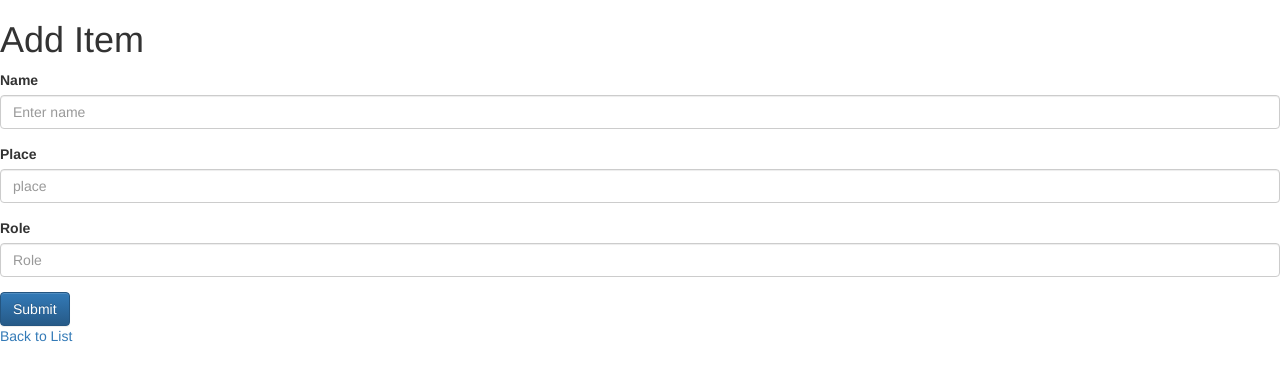
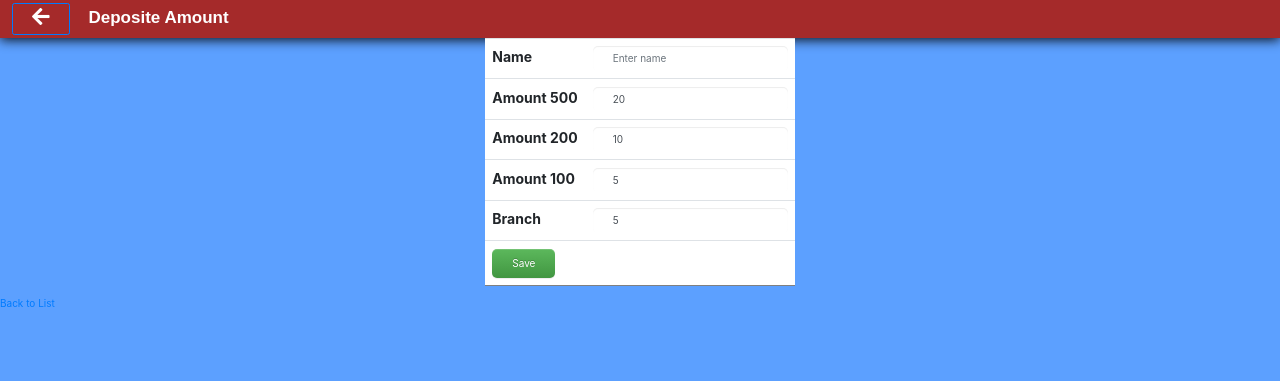
Before and after one commit to rajanchelladurai/Rajan_Python_Task, a Flask app: page /add in a window 1280 px wide. Shown: the top 381 px of the page. Run offline with Flask 3, Linux system fonts and the light colour scheme; lists and menus that the app fills with data are empty; some libraries are stand-ins or nearby versions.

Commit message:
Banking solutions withdrawal , Deposite , check balance

```diff
--- a/main.py
+++ b/main.py
@@ -1,34 +1,26 @@
 import os
 
-from eralchemy import render_er
-from flask import Flask, render_template, request, redirect, url_for, flash , session
+from flask import Flask, render_template, request, redirect, url_for, flash, session, jsonify
 import sqlite3
-import graphviz
+
 
 import requests
 from sqlalchemy.testing import db
 
 app = Flask(__name__)
-app.secret_key = "secret_key"  # Used for flash messages
-
-DATABASE = 'User_Validation.db'
-# WEATHER = 'weather.db'
-# API_KEY = 'your_openweathermap_api_key'
-# BASE_URL = 'http://api.openweathermap.org/data/2.5/weather'
-# app.config['SQLALCHEMY_DATABASE_URI'] = 'sqlite:///weather.db'
+app.secret_key = "secret_key"
+DATABASE = 'Account_Summary.db'
 app.config['SQLALCHEMY_TRACK_MODIFICATIONS'] = False
 
-# city = 'chennai'
-# response = requests.get(BASE_URL, params={'q': city, 'appid': API_KEY, 'units': 'metric'})
-# print(response)
+
 def init_db():
     """Initialize the SQLite database."""
     conn = sqlite3.connect(DATABASE)
     cursor = conn.cursor()
-    cursor.execute('''CREATE TABLE IF NOT EXISTS items (
+    cursor.execute('''CREATE TABLE IF NOT EXISTS atm (
                         id INTEGER PRIMARY KEY,
                         name TEXT NOT NULL,
-                        role TEXT,
+                        balance TEXT,
                         place TEXT
                     )''')
     # conn1 = sqlite3.connect(WEATHER)
@@ -42,92 +34,83 @@ def index():
     """Display all records."""
     conn = sqlite3.connect(DATABASE)
     cursor = conn.cursor()
-    cursor.execute("SELECT * FROM items")
-    items = cursor.fetchall()
+    cursor.execute("SELECT * FROM atm")
+    account_user_list = cursor.fetchall()
+    print("account_user_list ",account_user_list)
     conn.close()
-    return render_template('index.html', items=items , names=items[1], values=items[0])
+    return render_template('index.html', items=account_user_list )
 
 
 
 @app.route('/add', methods=['GET', 'POST'])
 def add_item():
     """Add a new record."""
+
     if request.method == 'POST':
         name = request.form['name']
-        description = request.form['place']
-        role = request.form['role']
+        amount_20 = request.form['amount_20']
+        amount_10 = request.form['amount_10']
+        amount_5 = request.form['amount_5']
+        place = request.form['place']
+        amt = int(amount_20) * 500 + int(amount_10) * 200 + int(amount_5) * 100
+        print("Amount Desposite",amt)
         conn = sqlite3.connect(DATABASE)
         cursor = conn.cursor()
-        cursor.execute("INSERT INTO items (name, place,role) VALUES (?, ?, ?)", (name, description,role))
+        cursor.execute("INSERT INTO atm (name, balance,place) VALUES (?, ?, ?)", (name,amt,place))
         conn.commit()
         conn.close()
 
-        flash("Item added successfully!")
+        flash("Amount added your account successfully!")
         return redirect(url_for('index'))
     return render_template('add.html')
 
+@app.route('/check_balance/<int:id>', methods=['GET', 'POST'])
+def check_balance(id):
+    """ To view the bank account balance"""
+    print("balance check")
+    conn = sqlite3.connect(DATABASE)
+    cursor = conn.cursor()
+    query = (
+        f"select balance from atm where id={id};"
+    )
+    cursor.execute(query)
+    queryset = cursor.fetchall()
+    print("view balance :",queryset)
+    return render_template('balance_view.html', amt = queryset[0][0])
 
-@app.route('/edit/<int:id>', methods=['GET', 'POST'])
-def edit_item(id):
-    """Edit an existing record."""
-    print("id-val",id)
-
-    conn = sqlite3.connect(DATABASE)
-
-    cursor = conn.cursor()
-    if request.method == 'POST':
-        name = request.form['name']
-        description = request.form['place']
-        role = request.form['role']
-        cursor.execute("UPDATE items SET name = ?, place = ?, role = ? WHERE id = ?", (name, description,role, id))
+@app.route('/submit_withdrawal/<int:id>', methods=['POST'])
+def submit_withdrawal(id):
+    print("Processing withdrawal...")
+    try:
+        data = request.get_json()
+        withdrawal_amount = data.get('withdrawalAmount')
+        if withdrawal_amount is None:
+            return jsonify({"error": "No withdrawal amount provided."}), 400
+        print(f"Received ID: {id}, Withdrawal Amount: {withdrawal_amount}")
+        conn = sqlite3.connect(DATABASE)
+        cursor = conn.cursor()
+        query = (
+            f"select balance from atm where id={id};"
+        )
+        cursor.execute(query)
+        queryset = cursor.fetchall()
+        balance = queryset[0][0]
+        print("bank balance",balance)
+        balance = int(balance) - int(withdrawal_amount)
+        cursor.execute("UPDATE atm SET balance = ? WHERE id = ?", (balance, id))
         conn.commit()
         conn.close()
-        flash("Item updated successfully!")
-        return redirect(url_for('index'))
-
-    cursor.execute("SELECT * FROM items WHERE id = ?", (id,))
-    item = cursor.fetchone()
-    conn.close()
-    if item[2] == 'Admin' or item[2] == 'admin':
-        msg = 'You are eligible to edit the records'
-        return render_template('edit.html', item=item,msg = msg)
-    else:
-        flash("You are not eligible to edit ... only allow for Admin ")
-        return redirect(url_for('index'))
-
-
-@app.route('/delete/<int:id>', methods=['POST'])
-def delete_item(id):
-    """Delete a record."""
-    conn = sqlite3.connect(DATABASE)
-    cursor = conn.cursor()
-    cursor.execute("DELETE FROM items WHERE id = ?", (id,))
-    delete_access = cursor.execute("SELECT * FROM items WHERE id = ?", (id,))
-    delete_access = cursor.fetchone()
-    print("delete_access : ",delete_access)
-    if delete_access[2] == 'Admin' or delete_access[2] == 'admin':
-        cursor.execute("DELETE FROM items WHERE id = ?", (id,))
-        conn.commit()
-        conn.close()
-        flash('You are eligible to delete the records')
-        flash("Item deleted successfully!")
-        redirect(url_for('index'))
-    else:
-        flash("You are not eligible to edit ... only allow for Admin ")
-        return redirect(url_for('index'))
-    return redirect(url_for('index'))
-
-def generate_erd():
-    """Generate ERD for the SQLite database."""
-    if not os.path.exists(DATABASE):
-        print("Database file does not exist. Initializing database...")
-        init_db()
-
-    output_file = "erd_diagram.png"
-    render_er(f"sqlite:///{DATABASE}", output_file)
-    print(f"ERD diagram saved as {output_file}")
+        print(" Balance updated sucessfully .....")
+        return jsonify({
+            "message": "Withdrawal request processed successfully.",
+            "id": id,
+            "withdrawalAmount": withdrawal_amount
+        })
+    except ValueError:
+        return jsonify({"error": "Withdrawal amount must be an integer."}), 400
+    except Exception as e:
+        return jsonify({"error": f"Invalid request: {str(e)}"}), 400
 
 if __name__ == '__main__':
     init_db()
-    # generate_erd()
     app.run(debug=True)
--- a/templates/add.html
+++ b/templates/add.html
@@ -2,30 +2,104 @@
 
 {% block content %}
 
+	<style>
+	    table tr th {
+        font-size:14px;
+    }
+    table tr td {
+        font-size:14px;
+    }
+		.header {
+		  overflow: hidden;
+		  padding:3px 12px;
+		  background-color:brown;
+		  box-shadow:0px 2px 12px 0px rgba(0,0,0,0.9);
+		}
+		.header a {
+		  float: left;
+		  color:white;
+		  text-align: center;
+		  padding: 2px 19px;
+		  text-decoration: none;
+		  font-family: Arial, Helvetica, sans-serif;
+		  font-weight:bold;
+		  font-size: 17px;
+		}
+		.table-heading {
+			margin-left:auto;
+			margin-right:auto;
+			padding:6px;
+		}
+		.table input{
+			border-radius:5px;
+			padding:7px 20px;
+			border-width: 0px;
+		}
+
+		.footer {
+			padding:2px 19px;
+			float:right;
+
+		}
+		.search{
+			background-color:white;
+			padding:3px;
+		  	box-shadow:0px 2px 8px 0px rgba(0,0,0,0.7);
+		}
+		.img-center{
+			text-align:center;
+		}
+		.sticky{
+			position:fixed;
+			top:0;
+			width:100%;
+		}
+		.sticky + .content {
+  			padding-top: 102px;
+		}
+	</style>
+
+<body style="padding:0px; margin:0px; background-color:#5ca0ff;">
+<div class="head" id="company_header">
+	<div class="header">
+		<a href="company_sub_menu" class="toggle btn btn-outline-primary"><i class="fas fa-arrow-left"style="font-size:20px"></i></a>
+		<a href="#">Deposite Amount</a>
+	  </div>
+
+</div>
+
+<form method="POST">
+<div class="table" >
+
+	<table class="table-heading">
+		<tr>
+			<th>Name</th>
+			<th><input type="text" name="name" class="form-control" id="name"  placeholder="Enter name"></th>
+		</tr>
+		<tr>
+			<th>Amount 500</th>
+			<th><input type="number" name="amount_20" class="form-control" id="amount_20" value="20" placeholder="Enter amount_20"></th>
+		</tr>
+		<tr>
+			<th>Amount 200</th>
+			<th><input type="number" name="amount_10" class="form-control" id="amount_10" value="10" placeholder="Enter amount_10"></th>
+		</tr>
+		<tr>
+			<th>Amount 100</th>
+			<th><input type="number" name="amount_5" class="form-control" id="amount_5" value="5" placeholder="Enter amount_5"></th>
+		</tr>
+		<tr>
+			<th>Branch</th>
+			<th><input type="text" name="place" class="form-control" id="place" value="5" placeholder=" place of branch"></th>
+		</tr>
+		<tr>
+			<th colspan="2"><input type=submit value="Save" class="btn btn-success"></th>
+		</tr>
+	</table>
+
+	</div></form>
+</body>
 
 
-
-<h1>Add Item</h1>
-
-
-
-<form method="POST">
-<form>
-  <div class="form-group">
-    <label >Name</label>
-    <input type="text" name="name" class="form-control" id="name" placeholder="Enter name">
-  </div>
-  <div class="form-group">
-    <label >Place</label>
-    <input type="text" name="place" class="form-control" id="place" placeholder="place">
-  </div>
-
-  <div class="form-group">
-    <label >Role</label>
-    <input type="text" name="role" class="form-control" id="role" placeholder="Role">
-  </div>
-  <button type="submit" class="btn btn-primary">Submit</button>
-</form>
-</form>
 <a href="{{ url_for('index') }}">Back to List</a>
 {% endblock %}
--- a/templates/base.html
+++ b/templates/base.html
@@ -7,9 +7,15 @@
      <script src="https://cdn.jsdelivr.net/npm/chart.js"></script>
     <!-- Latest compiled and minified CSS -->
 <link rel="stylesheet" href="https://cdn.jsdelivr.net/npm/bootstrap@3.3.7/dist/css/bootstrap.min.css" integrity="sha384-BVYiiSIFeK1dGmJRAkycuHAHRg32OmUcww7on3RYdg4Va+PmSTsz/K68vbdEjh4u" crossorigin="anonymous">
-
+    <link rel="stylesheet" href="https://cdnjs.cloudflare.com/ajax/libs/bootstrap/5.3.0/css/bootstrap.min.css">
+    <script src="https://code.jquery.com/jquery-3.6.0.min.js"></script>
 <!-- Optional theme -->
 <link rel="stylesheet" href="https://cdn.jsdelivr.net/npm/bootstrap@3.3.7/dist/css/bootstrap-theme.min.css" integrity="sha384-rHyoN1iRsVXV4nD0JutlnGaslCJuC7uwjduW9SVrLvRYooPp2bWYgmgJQIXwl/Sp" crossorigin="anonymous">
+
+	<link rel="stylesheet" type="text/css" href="https://cdnjs.cloudflare.com/ajax/libs/font-awesome/5.15.3/css/all.min.css">
+    <!-- Bootstrap CSS -->
+      	<link rel="stylesheet" href="https://use.fontawesome.com/releases/v5.3.1/css/all.css" integrity="sha384-mzrmE5qonljUremFsqc01SB46JvROS7bZs3IO2EmfFsd15uHvIt+Y8vEf7N7fWAU" crossorigin="anonymous">
+	<link rel="stylesheet" href="https://stackpath.bootstrapcdn.com/bootstrap/4.1.3/css/bootstrap.min.css" integrity="sha384-MCw98/SFnGE8fJT3GXwEOngsV7Zt27NXFoaoApmYm81iuXoPkFOJwJ8ERdknLPMO" crossorigin="anonymous">
 
 <!-- Latest compiled and minified JavaScript -->
 <script src="https://cdn.jsdelivr.net/npm/bootstrap@3.3.7/dist/js/bootstrap.min.js" integrity="sha384-Tc5IQib027qvyjSMfHjOMaLkfuWVxZxUPnCJA7l2mCWNIpG9mGCD8wGNIcPD7Txa" crossorigin="anonymous"></script>
```
Also changed, not shown: templates/balance_view.html (added, +75 -0 lines), templates/edit.html (deleted, +0 -25 lines), templates/index.html (+149 -33 lines), test.py (+94 -19 lines), Account_Summary.db (added), User_Validation.db (deleted), static/images/bank-account.png (added), static/images/bank.jpg (added), 1 other file.
